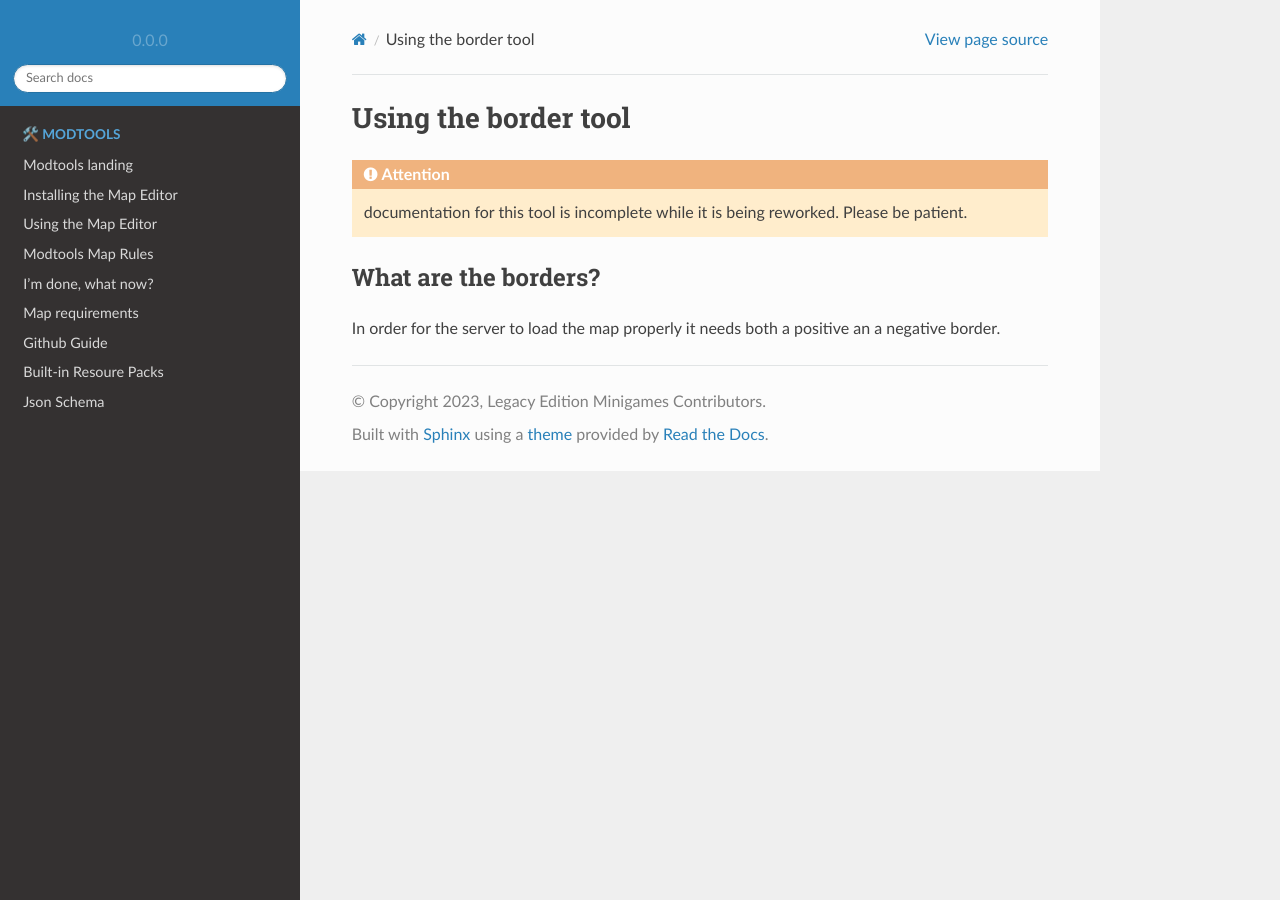
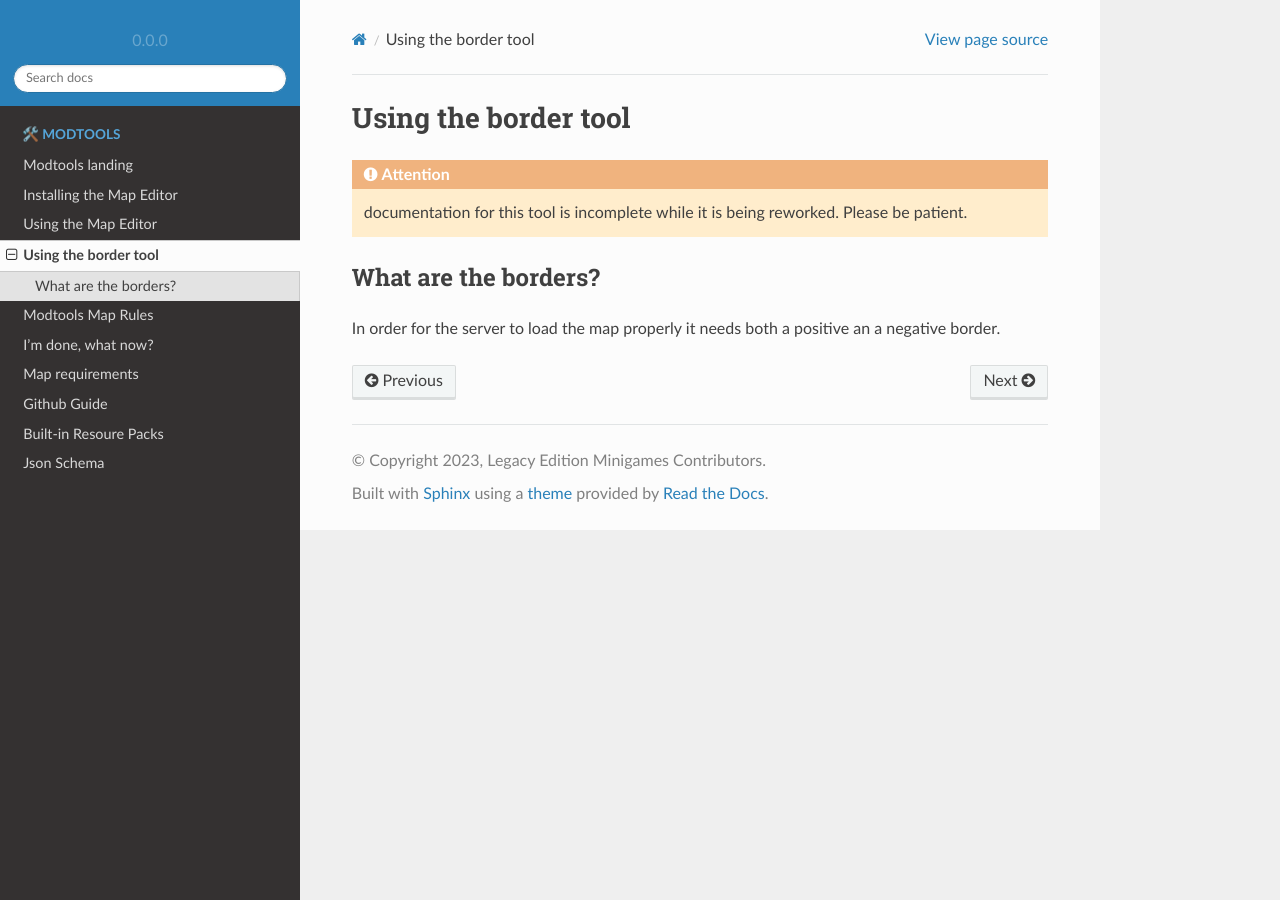
Before and after one commit to Legacy-Edition-Minigames/Documentation, a Sphinx documentation site: the page built from docs/source/modtools/creation/border.rst, in a window 1280 px wide. Built offline with Sphinx 7.4.7 and the Read the Docs theme 2.0.0, drawn with Linux system fonts in a browser that asks for light colours.

Commit message:
Okay really this time.

```diff
--- a/docs/source/index.rst
+++ b/docs/source/index.rst
@@ -11,6 +11,7 @@ Welcome to the Legacy Edition Minigames documentation!
 
    /modtools/creation/install-editor
    /modtools/creation/using-editor
+   /modtools/creation/border
    /modtools/creation/rules
    /modtools/creation/post-editor
 
```
